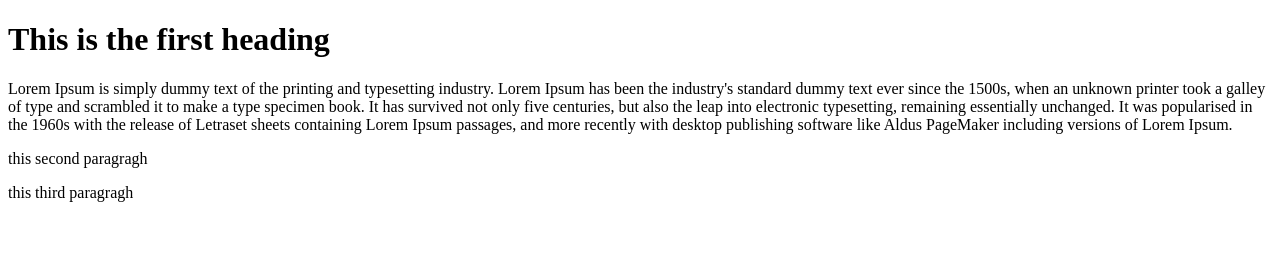
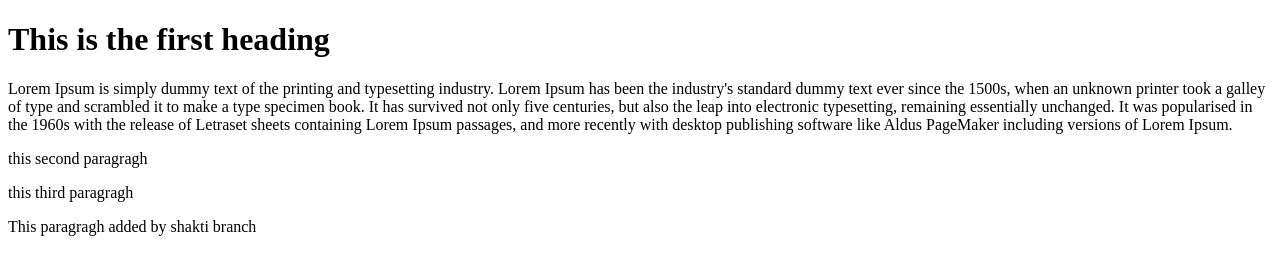
Before and after one commit to githubapp3709/testing, a plain HTML site: page index.html in a window 1280 px wide. Drawn offline with Linux system fonts and the light colour scheme.

Commit message:
Paragraph added by shakti branch

```diff
--- a/index.html
+++ b/index.html
@@ -14,6 +14,8 @@
 
 <p>this second paragragh</p>
 <p>this third paragragh</p>
+<p>This paragragh added by shakti branch</p>
+
 
   </body>
 </html>
```
